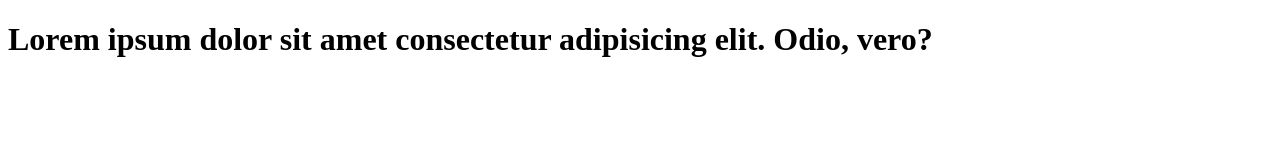
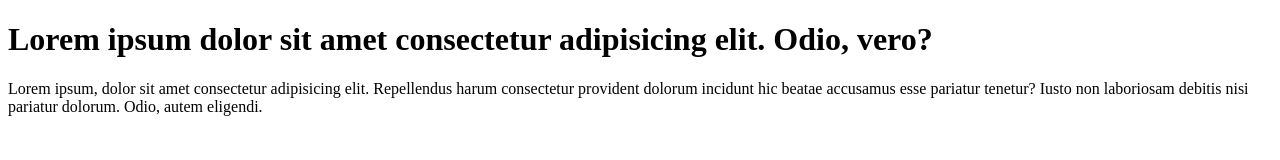
Before and after one commit to manojn26/dummy-repo, a plain HTML site: page index.html in a window 1280 px wide. Drawn offline with Linux system fonts and the light colour scheme.

Commit message:
added-paragraph-to-code

```diff
--- a/index.html
+++ b/index.html
@@ -9,5 +9,11 @@
     <h1>
       Lorem ipsum dolor sit amet consectetur adipisicing elit. Odio, vero?
     </h1>
+    <p>
+      Lorem ipsum, dolor sit amet consectetur adipisicing elit. Repellendus
+      harum consectetur provident dolorum incidunt hic beatae accusamus esse
+      pariatur tenetur? Iusto non laboriosam debitis nisi pariatur dolorum.
+      Odio, autem eligendi.
+    </p>
   </body>
 </html>
```
